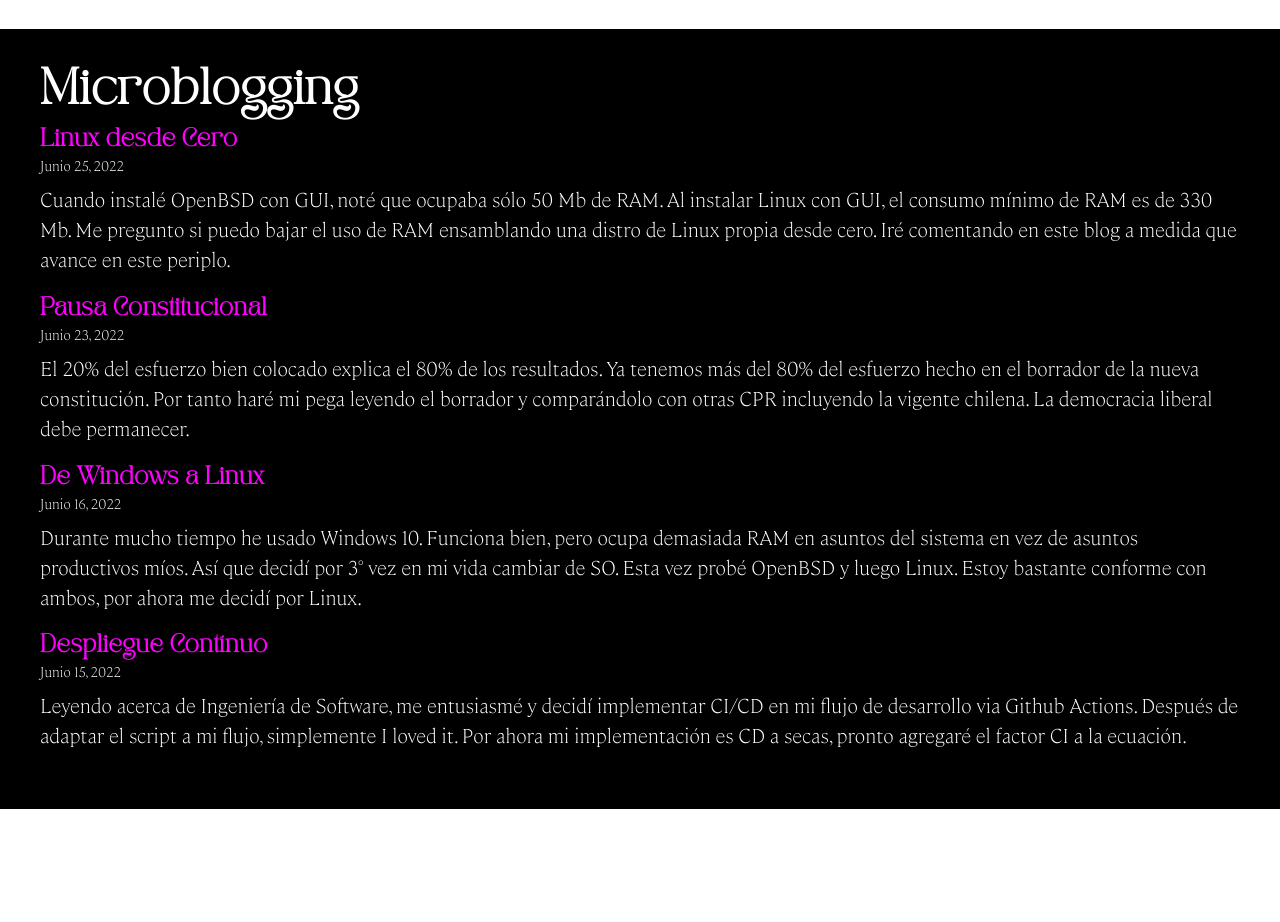
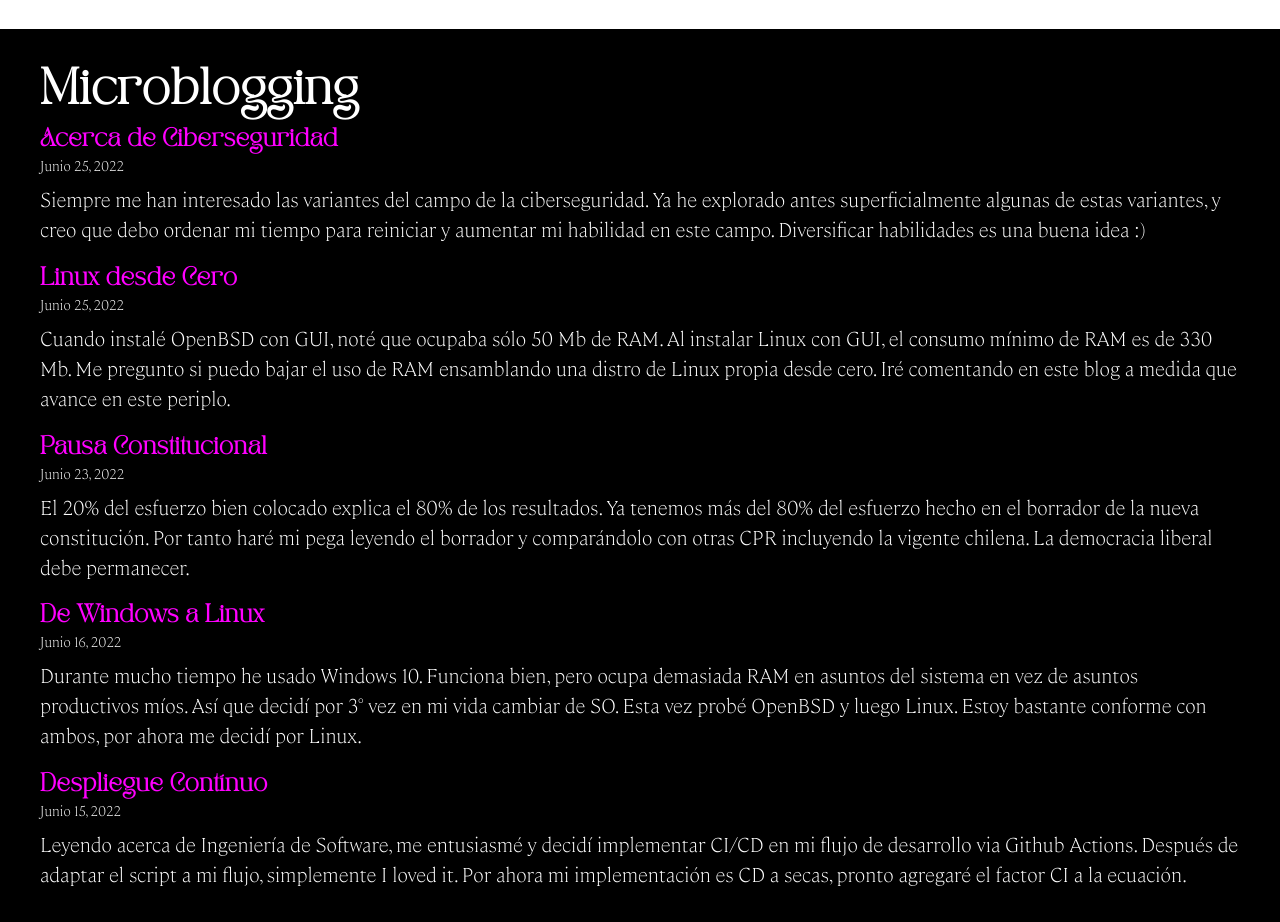
Before and after one commit to gnietto/gnietto.github.io, a React (Vite) app: page / in a window 1280 px wide. Shown: the part 3006-3928 px from the top of the page. Before the commit the page ends 3815 px from the top, so only its background shows below. Built offline with nearby package versions, Linux system fonts and the light colour scheme.

Commit message:
Agrega micropost

```diff
--- a/src/posts.ts
+++ b/src/posts.ts
@@ -1,4 +1,15 @@
 const posts = [
+  {
+    key: '0005',
+    titulo: 'Acerca de Ciberseguridad',
+    texto: [
+      'Siempre me han interesado las variantes del campo de la ciberseguridad. Ya he explorado antes superficialmente algunas de estas variantes, y creo que debo ordenar mi tiempo para reiniciar y aumentar mi habilidad en este campo. Diversificar habilidades es una buena idea :)'
+    ],
+    autor: 'Germán',
+    fecha: 'Junio 25, 2022',
+    link: '/acerca-de-ciberseguridad',
+    tag: 'Cybersec'
+  },
   {
     key: '0004',
     titulo: 'Linux desde Cero',
@@ -10,7 +21,6 @@ const posts = [
     link: '/linux-desde-cero',
     tag: 'Devops'
   },
-
   {
     key: '0003',
     titulo: 'Pausa Constitucional',
```
